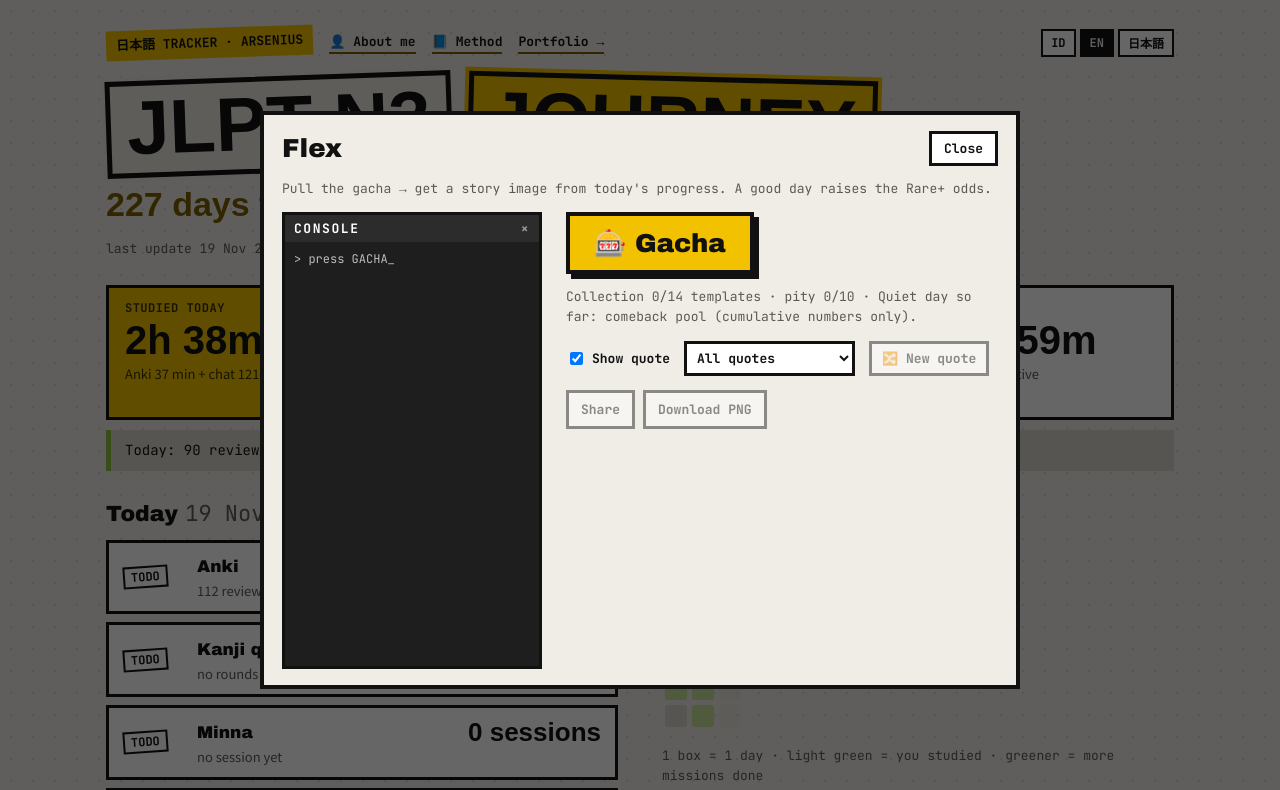
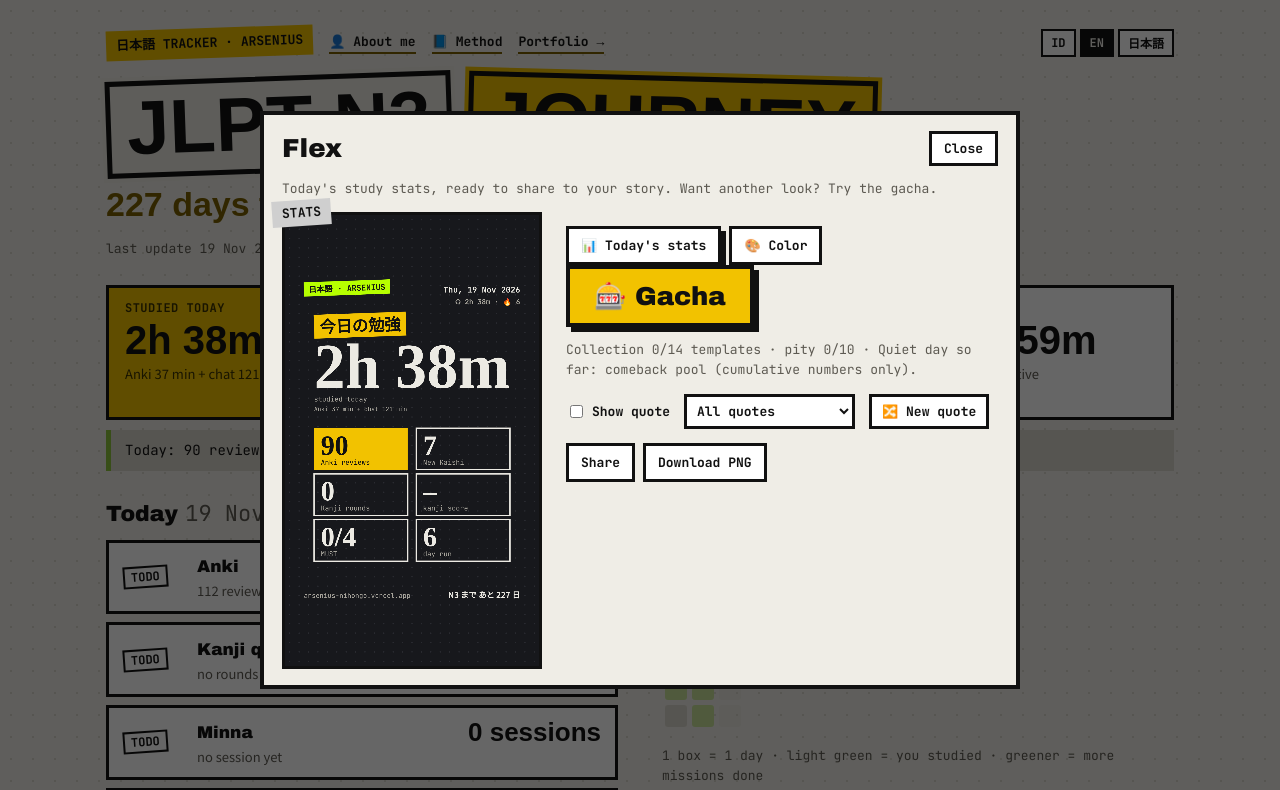
Before and after one commit to xzars-git/nihongo-tracker, a plain HTML site: page index.html in a window 1280 px wide. Both pictures are taken after a click on the button "🎰 Flex". Shown: the top 790 px of the page. Drawn offline with Linux system fonts and the light colour scheme; a web font is replaced by a local one.

Commit message:
Flex: kartu stat belajar hari ini jadi default, gacha jadi opsional
Co-Authored-By: Claude Sonnet 5.5 <noreply@anthropic.com>

```diff
--- a/about.html
+++ b/about.html
@@ -19,7 +19,7 @@
   <nav class="nav mono"><a class="tag" href="index.html">日本語 TRACKER · ARSENIUS</a><a href="about.html" data-nav="about" data-i="nav.about"></a><a href="metode.html" data-nav="metode" data-i="nav.method"></a><a href="https://arsenius-portfolio.vercel.app" target="_blank" rel="noopener" data-i="nav.portfolio"></a><span class="lang" id="lang"></span></nav>
 </header>
 <main class="info" id="page"></main>
-<script src="assets/js/i18n.js?v=1d94db20"></script>
+<script src="assets/js/i18n.js?v=9789db29"></script>
 <script src="assets/js/info.js?v=baacaf46"></script>
 <script src="assets/js/pwa.js?v=f07ddea9"></script>
 </body>
--- a/assets/js/app.js
+++ b/assets/js/app.js
@@ -207,7 +207,7 @@
 
   window.initFlex?.({
     quotes, recap, badges: { got: got.map(b => b.label), total: badges.length, next: nextB ? { label: nextB.label, have: nextB.have, need: nextB.n } : null },
-    min: mins(today), minEst: est(today), learned,
+    min: mins(today), minEst: est(today), learned, hoursSub: $("#sumHoursSub").textContent,
     week7: Array.from({ length: 7 }, (_, i) => { const x = addDays(today, i - 6); return [x, x < first ? 0 : mins(x)]; }),
     totalMin: allMin,
     date: today, st, done: count(today), rounds: rounds.length, avg: avg(rounds), reviews: a.reviews || 0, kaishiNew: a.kaishiNew || 0,
--- a/assets/js/flex.js
+++ b/assets/js/flex.js
@@ -265,7 +265,23 @@
         c.strokeStyle = p.ink; c.lineWidth = 6; c.strokeRect(80, y + 30, 920, 60); c.fillStyle = p.a; c.fillRect(86, y + 36, 908 * Math.min(1, b.next.have / b.next.need), 48);
       }
     } },
+    // default card (not in the gacha pool): today's real numbers, Strava-style
+    { name: "Stats", draw(c, p, s) {
+      const sub = n => LANG === "ja" ? F.jp(n, 400) : F.mono(n);
+      plate(c, "今日の勉強", 80, 390, F.jp(76), p.a, p.af, -2);
+      txt(c, s.hm, 80, 740, LANG === "ja" ? F.jp(170) : F.num(300), p.ink, "left", 920);
+      txt(c, t("fx.studyToday") + (s.minEst ? " · " + t("fx.estNote") : ""), 80, 805, sub(32), p.mut, "left", 920);
+      txt(c, s.hoursSub, 80, 850, sub(28), p.mut, "left", 920);
+      [[s.reviews, "fx.t1"], [s.kaishiNew, "fx.r.kaishiNew"], [s.rounds, "fx.r.rounds"], [s.avg != null ? s.avg + "%" : "–", "fx.t3"],
+        [`${s.done}/4`, "fx.must"], [s.active, "fx.t6"]].forEach(([v, l], i) => {
+        const x = 80 + (i % 2) * 480, y = 930 + Math.floor(i / 2) * 215, on = i === 0;
+        if (on) { c.fillStyle = p.a; c.fillRect(x, y, 440, 195); } else { c.strokeStyle = p.ink; c.lineWidth = 6; c.strokeRect(x, y, 440, 195); }
+        txt(c, String(v), x + 32, y + 125, F.num(130), on ? p.af : p.ink, "left", 380);
+        txt(c, t(l), x + 32, y + 172, sub(32), on ? p.af : p.mut, "left", 380);
+      });
+    } },
   ];
+  const STAT = T.length - 1;
   const RAR = { common: [2, 6, 8, 9, 10], rare: [1, 5, 4, 3, 12], epic: [7, 0, 13], legendary: [11] };
   const COMEBACK = { common: [9], rare: [3, 5], epic: [0], legendary: [] };  // cumulative numbers only, never 0/4
   const store = (k, v) => { try { if (v === undefined) return JSON.parse(localStorage.getItem(k)); localStorage.setItem(k, JSON.stringify(v)); } catch { return null; } };
@@ -275,7 +291,7 @@
     const $ = id => document.getElementById(id), cover = $("flexCover"), rar = $("flexRar"), info = $("flexInfo"), share = $("flexShare"), save = $("flexSave");
     const sample = "0123456789ABCabc█░" + JP.join("") + s.kanjiList + "今日のノルマ済未毎日の記録今週の目標ログ成績表完了継続連続達成学習漢字クイズ復習単語累計まであとありがとうございました日本語" + ["fx.r.kaishiNew", "fx.r.reviews", "fx.r.rounds", "fx.r.score", "fx.r.minna", "fx.r.kaiwa", "fx.r.bank", "fx.r.streak", "fx.must", "fx.daysLeft", "fx.progress",
         "fx.heatSub", "fx.heatLine", "fx.wMinna", "fx.wKaishi", "fx.wKanji", "fx.hanko", "fx.t1", "fx.t2", "fx.t3", "fx.t4", "fx.t5", "fx.t6", "fx.perfect", "fx.keep",
-        "fx.kanjiSeen", "fx.time", "fx.studyToday", "fx.learned", "fx.week7", "fx.estNote", "fx.kaishi", "fx.reviews", "fx.roundsToday", "fx.daysN3", "streak.full", "streak.active", "streak.rounds", "w.anki", "w.kanji", "w.minna", "w.kaiwa", "fx.none", "fx.bab"].map(k => t(k)).join("") + s.n3Month + s.dateLabel + s.learned.join("") + s.quotes.map(x => x.q + x.by + (x.tr ? x.tr.id + x.tr.en : "")).join("") + s.badges.got.join("") + ["fx.rc.hours", "fx.rc.days", "fx.rc.kaishi", "fx.rc.rounds", "fx.rc.reviews", "fx.rc.sub", "fx.bd.next", "fx.bd.none", "fx.bd.total"].map(k => t(k)).join("");
+        "fx.kanjiSeen", "fx.time", "fx.studyToday", "fx.learned", "fx.week7", "fx.estNote", "fx.kaishi", "fx.reviews", "fx.roundsToday", "fx.daysN3", "streak.full", "streak.active", "streak.rounds", "w.anki", "w.kanji", "w.minna", "w.kaiwa", "fx.none", "fx.bab"].map(k => t(k)).join("") + s.n3Month + s.dateLabel + s.hoursSub + s.learned.join("") + s.quotes.map(x => x.q + x.by + (x.tr ? x.tr.id + x.tr.en : "")).join("") + s.badges.got.join("") + ["fx.rc.hours", "fx.rc.days", "fx.rc.kaishi", "fx.rc.rounds", "fx.rc.reviews", "fx.rc.sub", "fx.bd.next", "fx.bd.none", "fx.bd.total"].map(k => t(k)).join("");
     await Promise.all([F.num(80), F.head(40), F.mono(30), F.mono(30, 700), F.jp(40), F.jp(40, 400)].map(f => document.fonts.load(f, sample))).catch(() => {});
     const hm = m => t("fx.hm", { h: Math.floor(m / 60), m: m % 60 });
     s.hm = (s.minEst && s.min ? "±" : "") + hm(s.min); s.totalHm = hm(s.totalMin); s.recapHm = (s.recap.est ? "±" : "") + hm(s.recap.min);
@@ -283,7 +299,7 @@
     const comeback = s.done <= 1;
     let file = null, url = null, busy = false;
     const col = new Set(store("fxCol") || []);
-    const showInfo = () => info.textContent = t("fx.info", { c: col.size, t: T.length, p: store("fxPity") || 0 }) + (comeback ? " · " + t("fx.comeback") : "") + (fontOk ? "" : " · " + t("fx.fontFail"));
+    const showInfo = () => info.textContent = t("fx.info", { c: col.size, t: STAT, p: store("fxPity") || 0 }) + (comeback ? " · " + t("fx.comeback") : "") + (fontOk ? "" : " · " + t("fx.fontFail"));
 
     const roll = () => {
       const forced = new URLSearchParams(location.search).get("t");  // hidden debug: ?t=3
@@ -310,13 +326,13 @@
       const x = pick(pool.length ? pool : usable);
       return { ...x, sub: LANG !== "ja" ? x.tr?.[LANG] : null };
     };
-    let showQuote = store("fxQuote") !== false, st = null;  // st = { i: template, seed, q: quote }
+    let showQuote = store("fxQuote") === true, st = null;  // st = { i: template, seed, q: quote }
     const qBox = $("flexQ"), qNew = $("flexQNew");
     qBox.checked = showQuote; qNew.disabled = true;
     qBox.closest(".fx-q").hidden = !usable.length;
     const draw = () => {
       R = seeded(st.seed);
-      const p = T[st.i].gold ? GOLD : pick(PAL), q = showQuote && usable.length ? st.q : null, k = q ? 0.75 : 0.906;
+      const p = T[st.i].gold ? GOLD : st.pal != null ? PAL[st.pal] : pick(PAL), q = showQuote && usable.length ? st.q : null, k = q ? 0.75 : 0.906;
       background(c, p);
       c.save(); c.translate(W / 2, 400); c.scale(k, k); c.translate(-W / 2, -370);  // squeeze content into the IG safe area
       T[st.i].draw(c, p, s);
@@ -364,6 +380,13 @@
       if (file && navigator.canShare?.({ files: [file] })) navigator.share({ files: [file] }).catch(() => {});
       else download();
     };
-    cover.hidden = false; showInfo();
+    const showStats = () => {
+      st = { i: STAT, seed: Math.floor(Math.random() * 2 ** 31), q: usable.length ? pickQuote(st?.q) : null, pal: st?.pal ?? 0 };
+      cover.hidden = true; draw(); qNew.disabled = false;
+      rar.dataset.r = "common"; rar.textContent = "STATS"; showInfo();
+    };
+    $("flexStats").onclick = () => { if (!busy) showStats(); };
+    $("flexTheme").onclick = () => { if (st && !busy) { st.pal = ((st.pal ?? -1) + 1) % PAL.length; draw(); } };
+    showStats();
   };
 })();
--- a/assets/js/i18n.js
+++ b/assets/js/i18n.js
@@ -30,7 +30,7 @@
       "m.sum": "{n} item · {d} menunggu review (dibahas di sesi review berikutnya) · interval 1 → 3 → 7 → 14 hari",
       "m.later": "{n} item belum jatuh tempo", "journey": "JOURNEY", "n3.left": "{n} hari lagi", "anki.left": "sisa review {d}", "pace.ok": "aman sampai {d}", "pace.need": "kurang cepat: butuh {n} {u}/hari", "bar.minna.left": "sisa {n} bab sampai {d}", "streak.days": "hari belajar beruntun", "nav.method": "📘 Metode", "fx.open": "🎰 Flex", "fx.close": "Tutup", "charts": "Grafik 14 hari", "m.right": "BENAR", "m.wrong": "SALAH", "months.kanji": "{n} kanji",
       "kind.kanji": "kanji", "kind.minna": "minna", "kind.kaiwa": "kaiwa", "kind.kosakata": "kosakata", "kind.bonus": "bonus",
-      "fx.desc": "Tarik gacha → dapat gambar story dari progres hari ini. Hari bagus = peluang Rare+ naik.",
+      "fx.desc": "Kartu stat belajar hari ini, siap dibagikan ke story. Mau gaya lain? Coba gacha.", "fx.stats": "📊 Stat hari ini", "fx.theme": "🎨 Warna",
       "fx.pull": "🎰 Gacha", "fx.share": "Share", "fx.save": "Download PNG", "fx.preparing": "menyiapkan gambar…",
       "fx.info": "Koleksi {c}/{t} template · pity {p}/10", "fx.comeback": "Hari ini masih sepi: kolam comeback (angka kumulatif saja).",
       "fx.fontFail": "Font gagal dimuat, gambar pakai font sistem.",
@@ -75,7 +75,7 @@
       "m.sum": "{n} items · {d} waiting for review (covered in the next review session) · intervals 1 → 3 → 7 → 14 days",
       "m.later": "{n} items not due yet", "journey": "JOURNEY", "n3.left": "{n} days to go", "anki.left": "{d} reviews left", "pace.ok": "on track for {d}", "pace.need": "too slow: need {n} {u}/day", "bar.minna.left": "{n} chapters left until {d}", "streak.days": "days in a row", "nav.method": "📘 Method", "fx.open": "🎰 Flex", "fx.close": "Close", "charts": "14-day charts", "m.right": "RIGHT", "m.wrong": "WRONG", "months.kanji": "{n} kanji",
       "kind.kanji": "kanji", "kind.minna": "minna", "kind.kaiwa": "talk", "kind.kosakata": "vocab", "kind.bonus": "bonus",
-      "fx.desc": "Pull the gacha → get a story image from today's progress. A good day raises the Rare+ odds.",
+      "fx.desc": "Today's study stats, ready to share to your story. Want another look? Try the gacha.", "fx.stats": "📊 Today's stats", "fx.theme": "🎨 Color",
       "fx.pull": "🎰 Gacha", "fx.share": "Share", "fx.save": "Download PNG", "fx.preparing": "preparing image…",
       "fx.info": "Collection {c}/{t} templates · pity {p}/10", "fx.comeback": "Quiet day so far: comeback pool (cumulative numbers only).",
       "fx.fontFail": "Fonts failed to load, the image uses system fonts.",
@@ -120,7 +120,7 @@
       "m.sum": "{n}件 · 復習待ち {d}件（次の復習セッションで扱う）· 間隔 1 → 3 → 7 → 14日",
       "m.later": "まだ期限前 {n}件", "journey": "への道", "n3.left": "あと{n}日", "anki.left": "残りの復習 {d}", "pace.ok": "{d}まで順調", "pace.need": "ペース不足：1日{n}{u}必要", "bar.minna.left": "{d}まで残り{n}課", "streak.days": "日連続で学習", "nav.method": "📘 学習方法", "fx.open": "🎰 フレックス", "fx.close": "閉じる", "charts": "14日間のグラフ", "m.right": "正", "m.wrong": "誤", "months.kanji": "漢字 {n}字",
       "kind.kanji": "漢字", "kind.minna": "みんな", "kind.kaiwa": "会話", "kind.kosakata": "語彙", "kind.bonus": "ボーナス",
-      "fx.desc": "ガチャを引くと今日の進捗からストーリー画像を作成。調子のいい日はレア以上の確率アップ。",
+      "fx.desc": "今日の学習スタッツをストーリー用画像に。別のデザインはガチャで。", "fx.stats": "📊 今日のスタッツ", "fx.theme": "🎨 色",
       "fx.pull": "🎰 ガチャ", "fx.share": "シェア", "fx.save": "PNGで保存", "fx.preparing": "画像を準備中…",
       "fx.info": "コレクション {c}/{t} · 天井 {p}/10", "fx.comeback": "今日はまだ少なめ：カムバック用（累計の数字のみ）。",
       "fx.fontFail": "フォントを読み込めず、システムフォントで作成しました。",
--- a/index.html
+++ b/index.html
@@ -29,6 +29,7 @@
   <div class="flex">
     <div class="fx-stage"><canvas id="flexCanvas" width="1080" height="1920" aria-label="Story image preview"></canvas><div class="fx-cover" id="flexCover"><div class="cbar">CONSOLE<span>×</span></div><div class="cl"><p class="cmd">&gt; press GACHA_</p></div></div><span class="fx-rar mono" id="flexRar" aria-live="polite"></span></div>
     <div class="fx-ctrl">
+      <div class="btns"><button type="button" class="gacha" id="flexStats" data-i="fx.stats"></button><button type="button" id="flexTheme" data-i="fx.theme"></button></div>
       <button type="button" class="gacha" id="flexPull" data-i="fx.pull"></button>
       <p class="mono small muted" id="flexInfo"></p>
       <div class="fx-q"><label><input type="checkbox" id="flexQ" checked> <span data-i="fx.quote"></span></label><select id="flexQTag" aria-label="Quote"></select><button type="button" id="flexQNew" data-i="fx.quoteNew"></button></div>
@@ -87,9 +88,9 @@
 </main>
 <footer class="mono muted small"><span data-i="footer"></span> <a href="metode.html" data-i="nav.method"></a>.</footer>
 <p class="tip mono small" id="tip" hidden></p>
-<script src="assets/js/i18n.js?v=1d94db20"></script>
-<script src="assets/js/flex.js?v=5a9f3b99"></script>
-<script src="assets/js/app.js?v=ac1ee1aa"></script>
+<script src="assets/js/i18n.js?v=9789db29"></script>
+<script src="assets/js/flex.js?v=d4a4c89b"></script>
+<script src="assets/js/app.js?v=48618f7f"></script>
 <script>
   const dlg = document.getElementById("flexDlg");
   document.getElementById("flexOpen").onclick = () => dlg.showModal();
```
Also changed, not shown: metode.html (+1 -1 lines).
